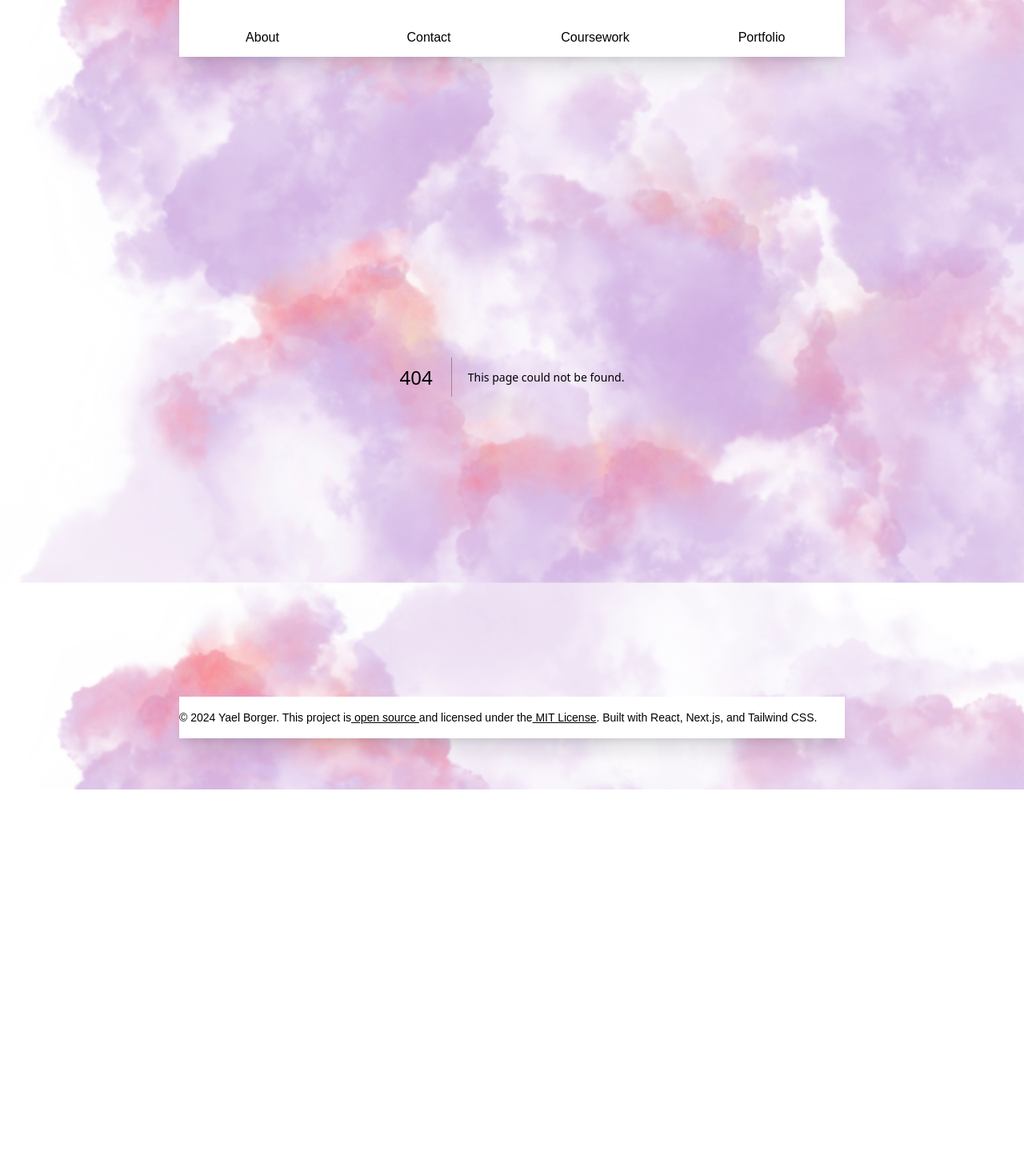
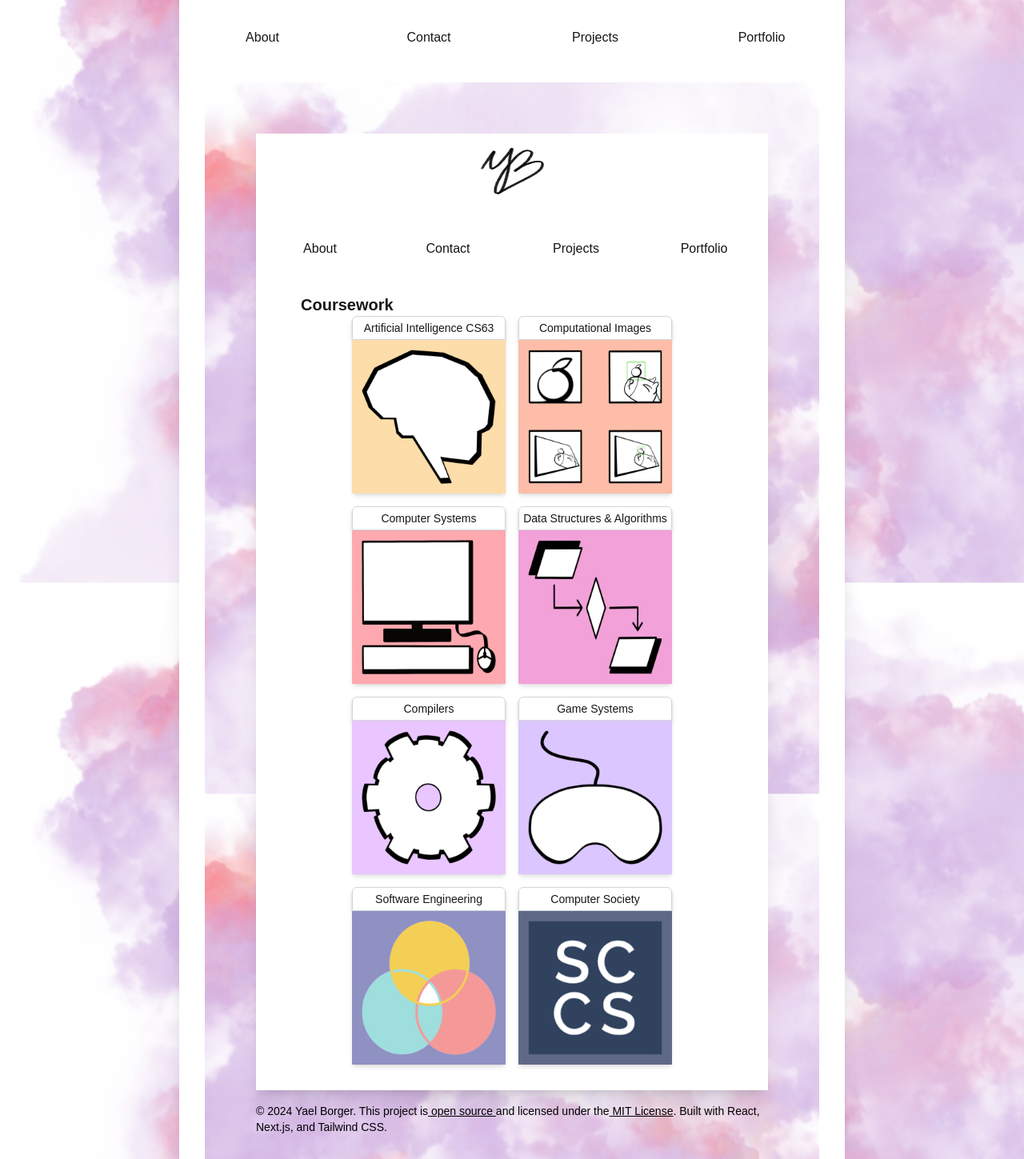
Before and after one commit to yborger/Personal-Website, a Next.js app: page /projects in a window 1280 px wide. Before the commit this address had no page. Shown: the part 161-1610 px from the top of the page at 80% size. Before the commit the page ends 1148 px from the top, so only its background shows below. Built offline with nearby package versions, Linux system fonts and the light colour scheme.

Commit message:
Optimizing Layout, speed up signature, replace coursework with projects

```diff
--- a/app/about/page.tsx
+++ b/app/about/page.tsx
@@ -4,7 +4,7 @@ import Layout from '../layout';
 const About: React.FC = () => {
   return (
     <Layout>
-      <section className="bg-white shadow-xl text-spacing">
+      <section className=" text-spacing">
       <div className="ml-6 mr-6">
       <h2 className="text-xl font-bold ">About Me</h2>
       <p className="mt-4">Hi! I&apos;m Yael Borger, and I am a software developer from New Jersey. My journey into the tech world began with a fascination for problem-solving and technology, leading me to explore various programming languages and frameworks.</p>
--- a/app/contact/page.tsx
+++ b/app/contact/page.tsx
@@ -4,7 +4,7 @@ import Layout from '../layout';
 const Contact: React.FC = () => {
   return (
     <Layout>
-    <section className="text-spacing bg-white shadow-xl ">
+    <section className="text-spacing">
     <div className="ml-6 mr-6">
     <h2 className="text-xl font-bold">Contact Me</h2>
     <p>I&apos;d love to hear from you!</p>
--- a/app/layout.tsx
+++ b/app/layout.tsx
@@ -3,7 +3,7 @@ import Link from 'next/link'; // Import the Link component from Next.js
 import Image from 'next/image';
 
 export const metadata = {
-  title: 'Website: Yael Borger',
+  title: 'Yael N Borger',
   description: 'A portfolio website showcasing projects and coursework built with React, Next.js, and Tailwind CSS. View the code on GitHub.',
 };
 
@@ -42,8 +42,8 @@ export default function RootLayout({
                 <Link href="/contact" className="flex items-center justify-center h-12 bg-white-200 hover:underline hover:bg-gray-200 transition-all duration-300">
                   Contact
                 </Link>
-                <Link href="/coursework" className="flex items-center justify-center h-12 bg-white-200 hover:underline hover:bg-gray-200 transition-all duration-300">
-                  Coursework
+                <Link href="/projects" className="flex items-center justify-center h-12 bg-white-200 hover:underline hover:bg-gray-200 transition-all duration-300">
+                  Projects
                 </Link>
                 <Link href="/portfolio" className="flex items-center justify-center h-12 bg-white-200 hover:underline hover:bg-gray-200 transition-all duration-300">
                   Portfolio
@@ -51,13 +51,12 @@ export default function RootLayout({
               </div>
             </div>
             {/* Render children content here */}
-            <div className="">
+            <div className="bg-white p-8 shadow-xl">
               {children}
             </div>
-
              {/* Footer */}
-            <div className="bg-white shadow-xl">
-              <footer className="bg-white-800 text-black text-sm py-4">
+            <div className=" ">
+              <footer className="text-black text-sm py-4">
               <p>
                 &copy; {currentYear} Yael Borger. This project is
                 <a href="https://github.com/yborger/website" target="_blank" rel="noopener noreferrer" className="underline hover:text-blue-600"> open source </a>
--- a/app/portfolio/page.tsx
+++ b/app/portfolio/page.tsx
@@ -4,7 +4,7 @@ import Layout from '../layout';
 const Portfolio: React.FC = () => {
   return (
     <Layout>
-    <section className="bg-white shadow-xl ">
+    <section className="text-spacing">
     <div className="ml-6 mr-6">
     <h2 className="text-xl font-bold">no Us</h2>
       <p>This is the Portfolio page content.</p>
--- a/app/coursework/page.tsx
+++ b/app/projects/page.tsx
@@ -5,7 +5,7 @@ import Image from 'next/image';
 const Coursework: React.FC = () => {
   return (
     <Layout>
-      <section className="bg-white shadow-xl ">
+      <section className="text-spacing">
       <div className="ml-6 mr-6">
       <h2 className="text-xl font-bold ">Coursework</h2>
 
```
Also changed, not shown: 1 other file (tests, documents, lock files or other folders).
